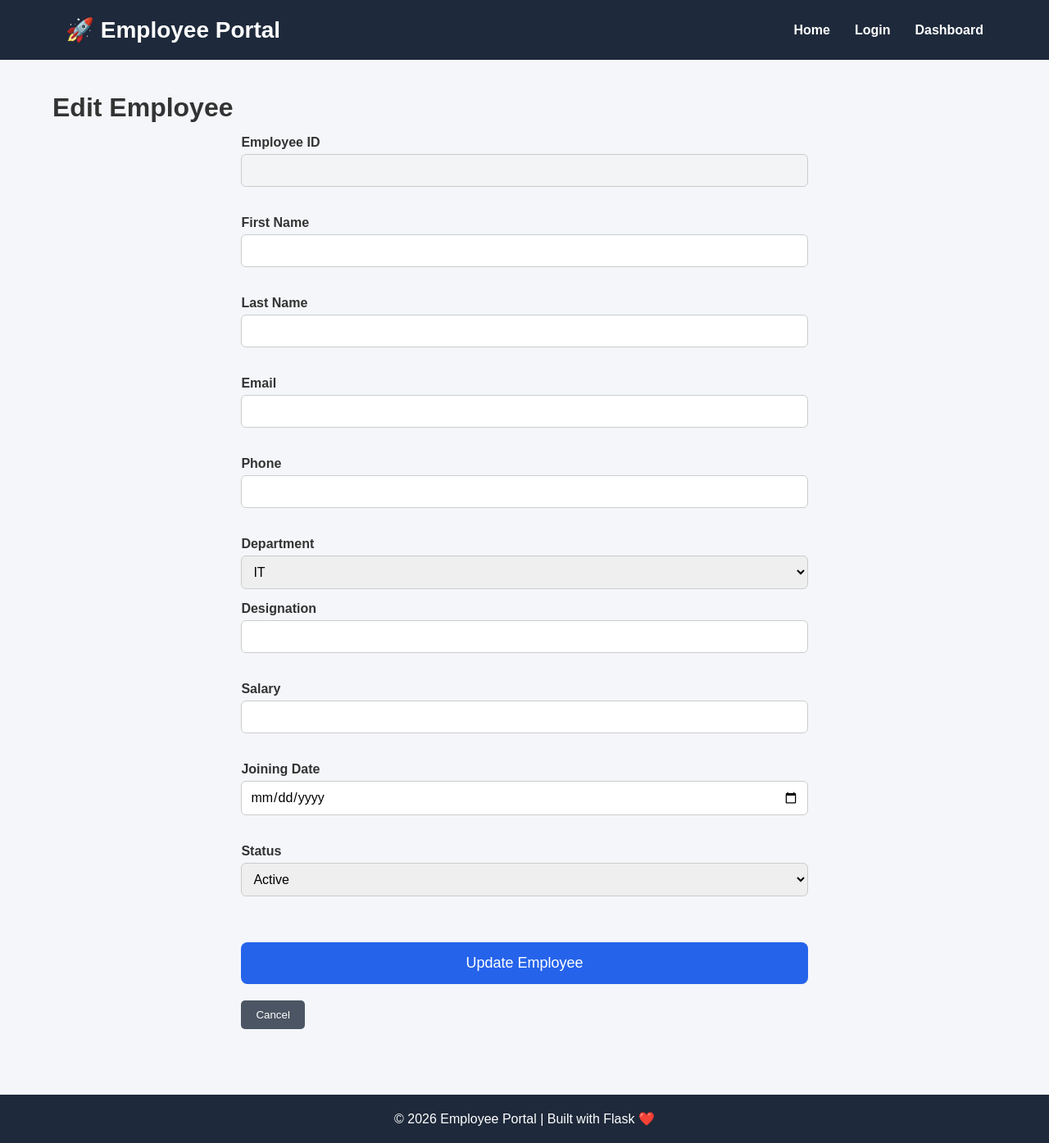
After one commit to saishrane06/employee-portal, a Flask app: template templates/edit_employee.html in a window 1280 px wide. The commit adds this page. Shown: the whole page at 82% size. Run offline with Flask 3, Linux system fonts and the light colour scheme; the template is opened without the code that fills it, so the values that code supplies are empty; parts of the project's set-up code (start-up, migrations or seed data) failed here and were passed over.

Commit message:
Implement edit employee functionality

```diff
--- /dev/null
+++ b/templates/edit_employee.html
@@ -0,0 +1,137 @@
+{% extends "base.html" %}
+
+{% block title %}
+Edit Employee
+{% endblock %}
+
+{% block content %}
+
+<div class="container">
+
+<h1>Edit Employee</h1>
+
+<form method="POST">
+
+<label>Employee ID</label>
+<input type="text"
+value="{{ employee['employee_id'] }}"
+disabled>
+
+<label>First Name</label>
+<input
+type="text"
+name="first_name"
+value="{{ employee['first_name'] }}"
+required>
+
+<label>Last Name</label>
+<input
+type="text"
+name="last_name"
+value="{{ employee['last_name'] }}"
+required>
+
+<label>Email</label>
+<input
+type="email"
+name="email"
+value="{{ employee['email'] }}"
+required>
+
+<label>Phone</label>
+<input
+type="text"
+name="phone"
+value="{{ employee['phone'] }}">
+
+<label>Department</label>
+
+<select name="department">
+
+<option value="IT"
+{% if employee['department']=="IT" %}selected{% endif %}>
+IT
+</option>
+
+<option value="HR"
+{% if employee['department']=="HR" %}selected{% endif %}>
+HR
+</option>
+
+<option value="Finance"
+{% if employee['department']=="Finance" %}selected{% endif %}>
+Finance
+</option>
+
+<option value="Support"
+{% if employee['department']=="Support" %}selected{% endif %}>
+Support
+</option>
+
+</select>
+
+<label>Designation</label>
+
+<input
+type="text"
+name="designation"
+value="{{ employee['designation'] }}"
+required>
+
+<label>Salary</label>
+
+<input
+type="number"
+name="salary"
+value="{{ employee['salary'] }}">
+
+<label>Joining Date</label>
+
+<input
+type="date"
+name="joining_date"
+value="{{ employee['joining_date'] }}">
+
+<label>Status</label>
+
+<select name="status">
+
+<option value="Active"
+{% if employee['status']=="Active" %}selected{% endif %}>
+Active
+</option>
+
+<option value="Inactive"
+{% if employee['status']=="Inactive" %}selected{% endif %}>
+Inactive
+</option>
+
+</select>
+
+<br><br>
+
+<button
+class="btn-primary"
+type="submit">
+
+Update Employee
+
+</button>
+
+<a href="{{ url_for('employee.employee_list') }}">
+
+<button
+type="button"
+class="btn-secondary">
+
+Cancel
+
+</button>
+
+</a>
+
+</form>
+
+</div>
+
+{% endblock %}
```
Also changed, not shown: models/employee_model.py (+20 -0 lines), routes/employee.py (+76 -0 lines), templates/employees.html (+5 -3 lines).
